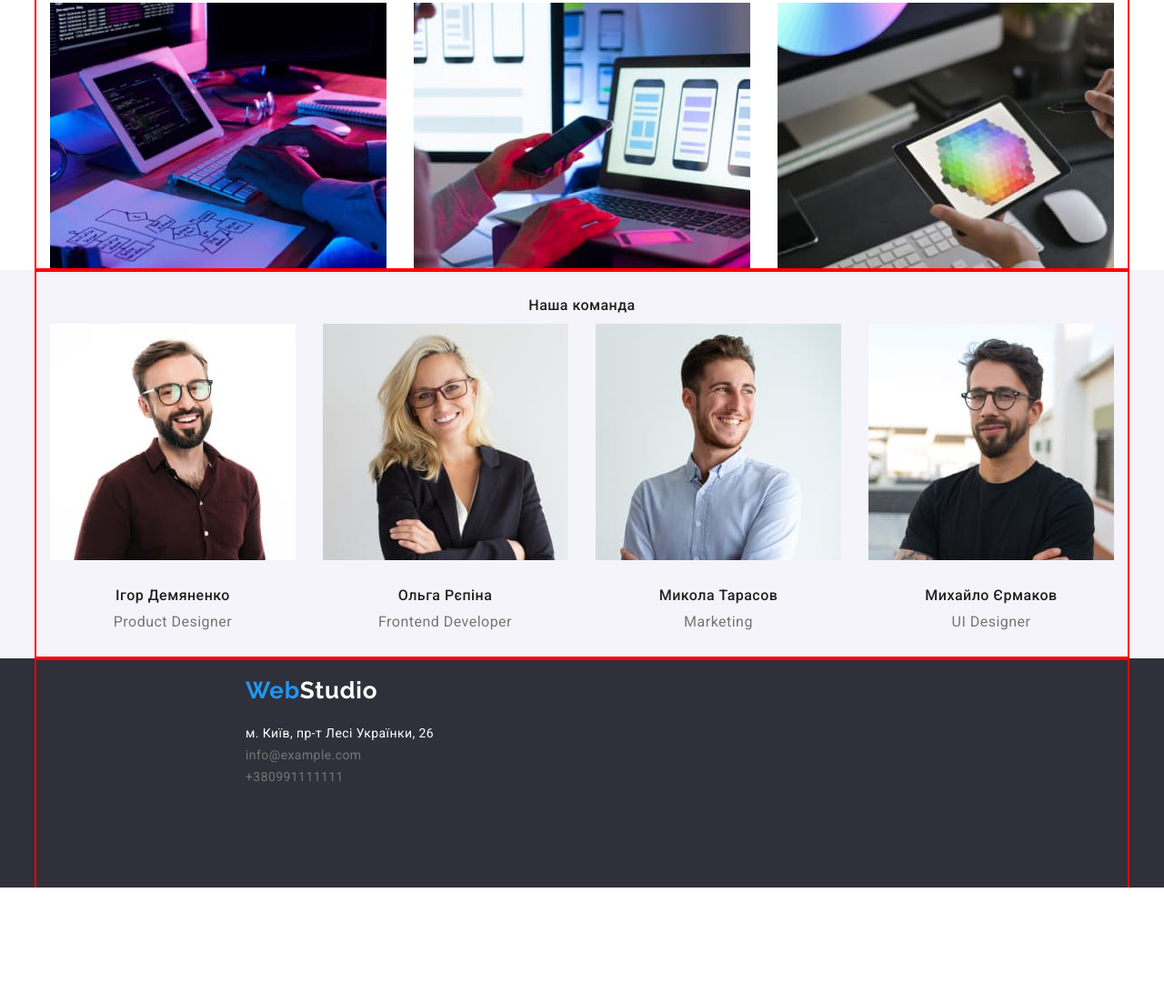
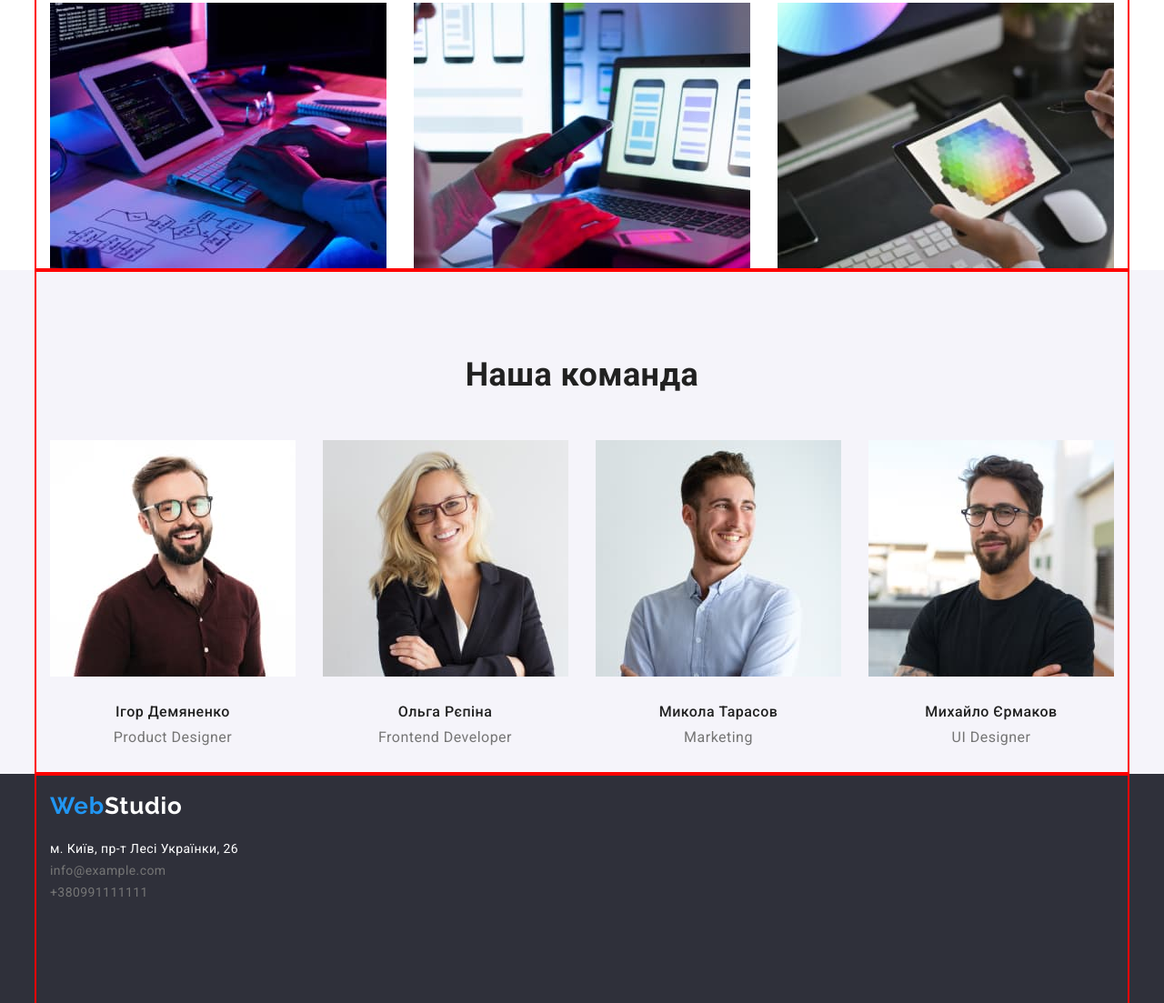
Before and after one commit to humbubahumbuba/goit-markup-hw-03, a plain HTML site: page index.html in a window 1280 px wide. Shown: the part 559-1662 px from the top of the page at 91% size. Before the commit the page ends 1535 px from the top, so only its background shows below. Drawn offline with nearby package versions, Linux system fonts and the light colour scheme.

Commit message:
finished-i-hope

```diff
--- a/css/style.css
+++ b/css/style.css
@@ -62,7 +62,9 @@ ol {
 
 /* ================logo================= */
 .logo {
-  margin-left: 215px;
+  /* margin-left: 215px; */
+  display: flex;
+  align-items: center;
 
   color: var(--accent-color);
   text-decoration: none;
@@ -74,6 +76,8 @@ ol {
   letter-spacing: 0.03em;
 }
 .logo-head {
+  align-items: center;
+
   color: #000000;
   text-decoration: none;
   font-family: "Raleway";
@@ -83,16 +87,7 @@ ol {
   line-height: 1.19;
   letter-spacing: 0.03em;
 }
-.logo-foot {
-  color: #ffffff;
-  text-decoration: none;
-  font-family: "Raleway";
-  font-style: normal;
-  font-weight: 700;
-  font-size: 26px;
-  line-height: 1.19;
-  letter-spacing: 0.03em;
-}
+
 /* ===============hidden h1====================== */
 .visually-hidden {
   position: absolute;
@@ -119,7 +114,7 @@ ol {
 
 .main-nav {
   display: flex;
-  align-items: center;
+  justify-content: center;
 }
 .contacts {
   display: flex;
@@ -130,10 +125,7 @@ ol {
 .site-nav {
   margin-left: 93px;
   display: flex;
-}
-
-.site-nav .item:not(:last-child) {
-  margin-right: 50px;
+  column-gap: 50px;
 }
 
 .site-nav .link {
@@ -161,6 +153,8 @@ ol {
 
 .auth-nav {
   display: flex;
+  justify-content: center;
+  margin-left: auto;
 }
 
 .auth-nav .item + .item {
@@ -227,10 +221,13 @@ padding-left: 15px;
   flex-wrap: wrap;
   column-gap: 30px;
   padding-top: 89px;
+  justify-content: center;
+
   background-color: var(--primary-bg-color);
 }
 .features .item {
   flex-basis: calc((100% - 90px) / 4);
+  justify-content: center;
 }
 
 .features-title {
@@ -249,7 +246,7 @@ padding-left: 15px;
   letter-spacing: 0.3;
 }
 
-/* works */
+/* ==================works=================== */
 .section-works {
   background-color: var(--primary-bg-color);
 }
@@ -289,9 +286,21 @@ padding-left: 15px;
   flex-basis: calc((100% - 90px) / 4);
 }
 
+.main-team-title {
+  margin-bottom: 50px;
+  padding-top: 94px;
+
+  color: var(--title-text-color);
+  font-weight: 700;
+  font-size: 36px;
+  line-height: 1.17;
+  text-align: center;
+  letter-spacing: 0.03;
+}
+
 .team-title {
+  margin-top: 30px;
   margin-bottom: 10px;
-  padding-top: 30px;
 
   color: var(--title-text-color);
   font-weight: 500;
@@ -305,7 +314,7 @@ padding-left: 15px;
 
   color: var(--primary-text-color);
   font-size: 16px;
-  line-height: 1.18;
+  line-height: 1.17;
   text-align: center;
   letter-spacing: 0.03em;
 }
@@ -412,24 +421,44 @@ padding-left: 15px;
   margin-top: 20px;
 }
 
-/* footer */
+/* =================footer================= */
 .box-footer {
   padding-top: 20px;
-  /* width: 1600px; */
   height: 252px;
 }
 
 .page-footer {
   background-color: #2f303a;
 }
+.logo-web-foot {
+  padding-top: 60px;
+  display: flex;
+  align-items: center;
 
+  color: var(--accent-color);
+  text-decoration: none;
+  font-family: "Raleway";
+  font-style: normal;
+  font-weight: 700;
+  font-size: 26px;
+  line-height: 1.19;
+  letter-spacing: 0.03em;
+}
+.logo-foot {
+  color: #ffffff;
+  text-decoration: none;
+  font-family: "Raleway";
+  font-style: normal;
+  font-weight: 700;
+  font-size: 26px;
+  line-height: 1.19;
+  letter-spacing: 0.03em;
+}
 .footer-contacts-link {
   margin-top: 20px;
 }
 
-footer .link {
-  margin-left: 215px;
-
+.page-footer .link {
   color: #757575;
   text-decoration: none;
   font-family: "Roboto";
@@ -439,10 +468,18 @@ footer .link {
   line-height: 1.7;
   letter-spacing: 0.03em;
 }
-footer .link:hover,
-footer .link:focus {
+.page-footer .link:hover,
+.page-footer .link:focus {
   color: var(--accent-color);
 }
+
+.footer-link-mail {
+  margin-top: 9px;
+}
+.footer-link-tel {
+  margin-top: 9px;
+}
+/* span footer adress link  */
 .adress-link {
   color: rgba(255, 255, 255, 1);
   font-family: "Roboto";
--- a/index.html
+++ b/index.html
@@ -25,7 +25,7 @@
           <a href="./index.html" class="logo"
             >Web<span class="logo-head">Studio</span>
           </a>
-          <ul class="site-nav list">
+          <ul class="site-nav">
             <li class="item"><a href="#" class="link current">Студія</a></li>
             <li class="item">
               <a href="./portfolio.html" class="link">Портфоліо</a>
@@ -36,7 +36,7 @@
           </ul>
         </nav>
         <div class="contacts">
-          <ul class="auth-nav list">
+          <ul class="auth-nav">
             <li class="item">
               <a href="mailto:info@devstudio.com" class="auth-nav-link"
                 >info@devstudio.com</a
@@ -63,7 +63,7 @@
       <section class="section-features">
         <div class="container">
           <h2 class="visually-hidden">Особливості</h2>
-          <ul class="features list">
+          <ul class="features">
             <li class="item">
               <h3 class="features-title">Увага до деталей</h3>
               <p class="features-text">
@@ -126,7 +126,7 @@
       <!-- наша команда  -->
       <section class="section-team">
         <div class="container">
-        <h2 class="team-title">Наша команда</h2>
+        <h2 class="main-team-title">Наша команда</h2>
 
         <ul class="employee list">
           <li class="item">
@@ -200,18 +200,19 @@
                 target="_blank"
                 rel="noopener nofollow"
                 ><span class="adress-link"
-                  >м. Київ, пр-т Лесі Українки, 26</span>
+                  >м. Київ, пр-т Лесі Українки, 26</span
+                >
               </a>
             </li>
             <li>
-              <a href="mailto:info@example.com" class="footer-link link"
-                >info@example.com
-              </a>
+              <a href="mailto:info@example.com" class="footer-link-mail link"
+                >info@example.com</a
+              >
             </li>
             <li>
-              <a href="tel:+38099111111" class="footer-link link"
-                >+380991111111
-              </a>
+              <a href="tel:+38099111111" class="footer-link-tel link"
+                >+380991111111</a
+              >
             </li>
           </ul>
         </div>
```
Also changed, not shown: portfolio.html (+7 -7 lines).
